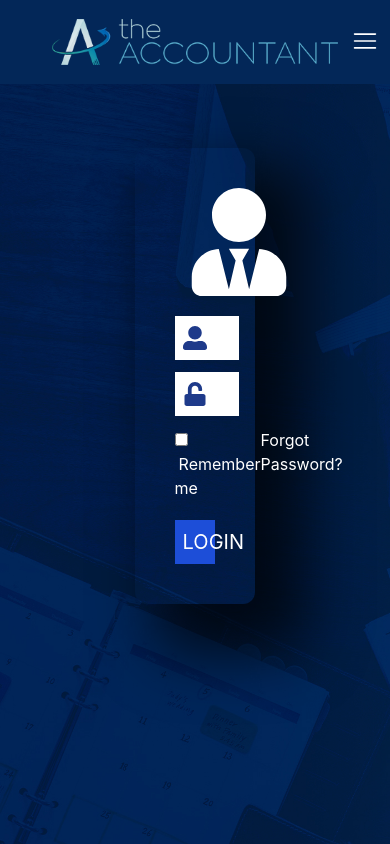
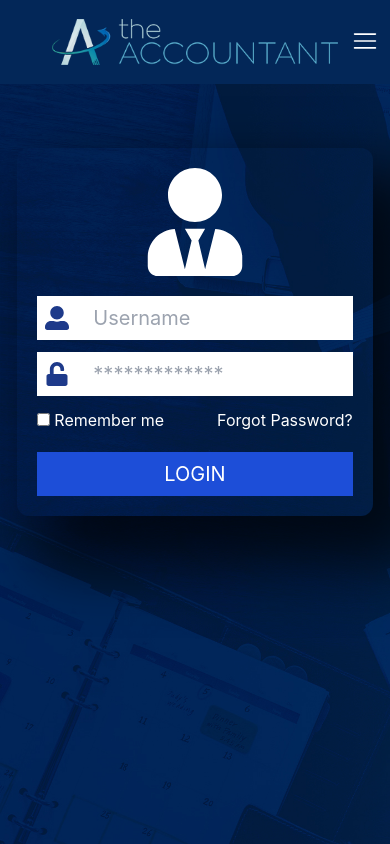
Before and after one commit to MiIos1988/Authentication_app, a React (Create React App) app: page / in a window 390 px wide. Built offline with nearby package versions, Linux system fonts and the light colour scheme.

Commit message:
Responsive login

```diff
--- a/src/components/LoginComponent.jsx
+++ b/src/components/LoginComponent.jsx
@@ -8,9 +8,9 @@ import { FaUnlock } from 'react-icons/fa';
 const LoginComponent = () => {
     return (
         <div className='container mx-auto'>
-            <div className=' mx-11 2xl:mx-48 mt-16'>
+            <div className=' sm:mx-11 mx-2 2xl:mx-48 mt-16'>
 
-                <form action="" className='flex flex-col w-[40%] mx-auto align-center  shadow-[35px_35px_60px_15px_rgba(0,0,0,0.7)]  p-10 rounded-xl' >
+                <form action="" className='flex flex-col w-[95%] sm:w-[420px] mx-auto align-center  shadow-[35px_35px_60px_15px_rgba(0,0,0,0.7)]  sm:p-10 p-5 rounded-xl' >
                     <FaUserTie className='text-[8rem] text-white m-auto pb-5'/>
                     <div className='relative'>
                         <input type="text" placeholder='Username' className='mb-3 p-2 pl-14 focus:outline-none w-full text-xl' />
```
